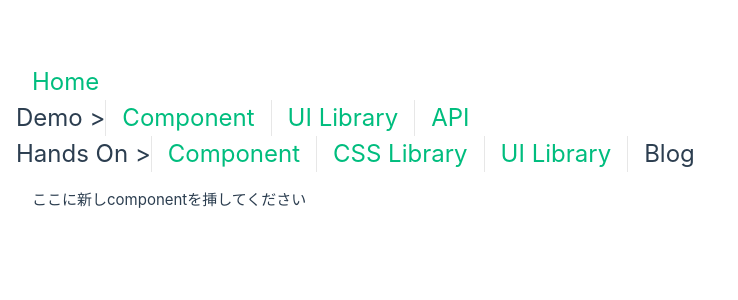
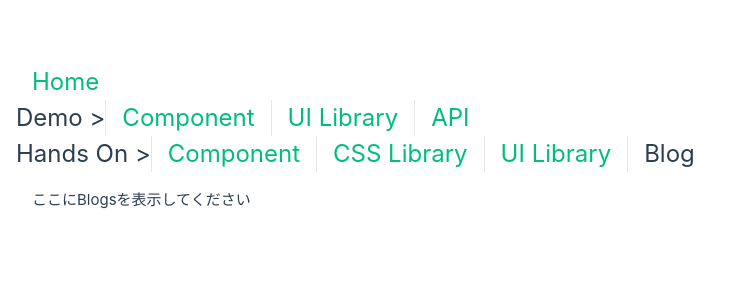
Before and after one commit to don-wang/vue-demo, a Vue app: page /hands-on/blogs in a window 1280 px wide. Shown: the top 300 px of the page, without its empty margins (0-738 px from the left). Built offline with nearby package versions, Linux system fonts and the light colour scheme.

Commit message:
update titile

```diff
--- a/src/views/hands-on/BlogList.vue
+++ b/src/views/hands-on/BlogList.vue
@@ -1,5 +1,5 @@
 <template>
-  <p>ここに新しcomponentを挿してください</p>
+  <p>ここにBlogsを表示してください</p>
 </template>
 
 <script setup></script>
```
